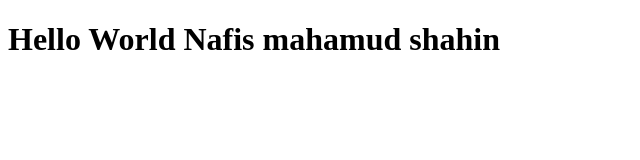
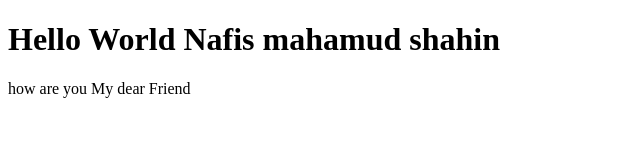
Before and after one commit to nafismahamudshahin/My_Frist_git, a plain HTML site: page index.html in a window 1280 px wide. Shown: the whole page, without its empty margins (0-640 px from the left). Drawn offline with Linux system fonts and the light colour scheme.

Commit message:
added p tag

```diff
--- a/index.html
+++ b/index.html
@@ -9,6 +9,7 @@
 <body>
 
     <h1>Hello World Nafis mahamud shahin</h1>
+    <p>how are you  My dear Friend</p>
 
 </body>
 </html>
```
